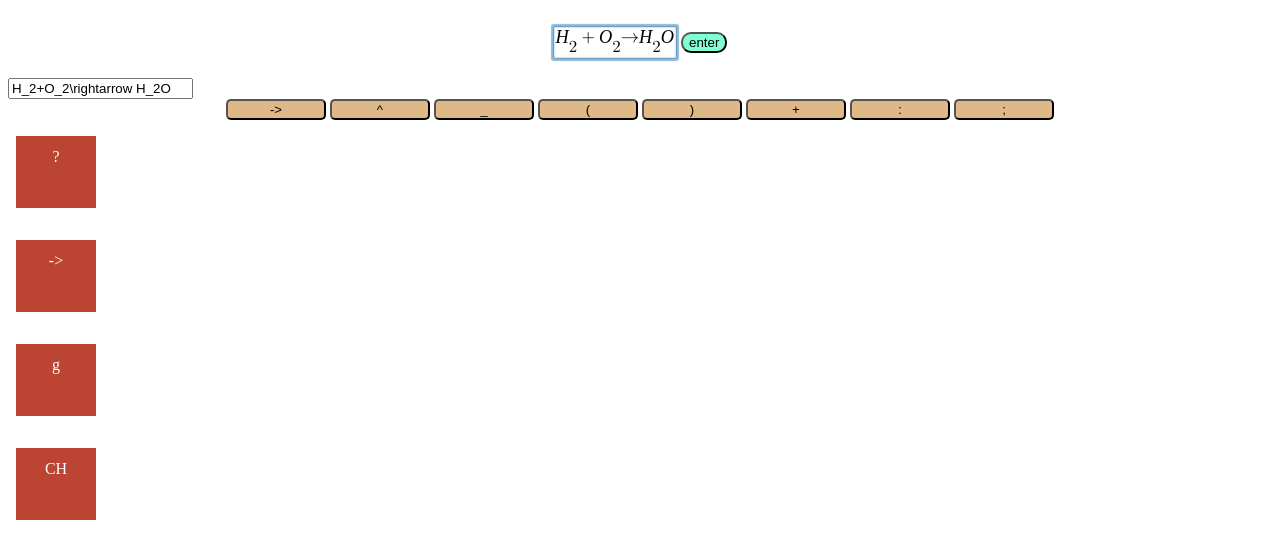
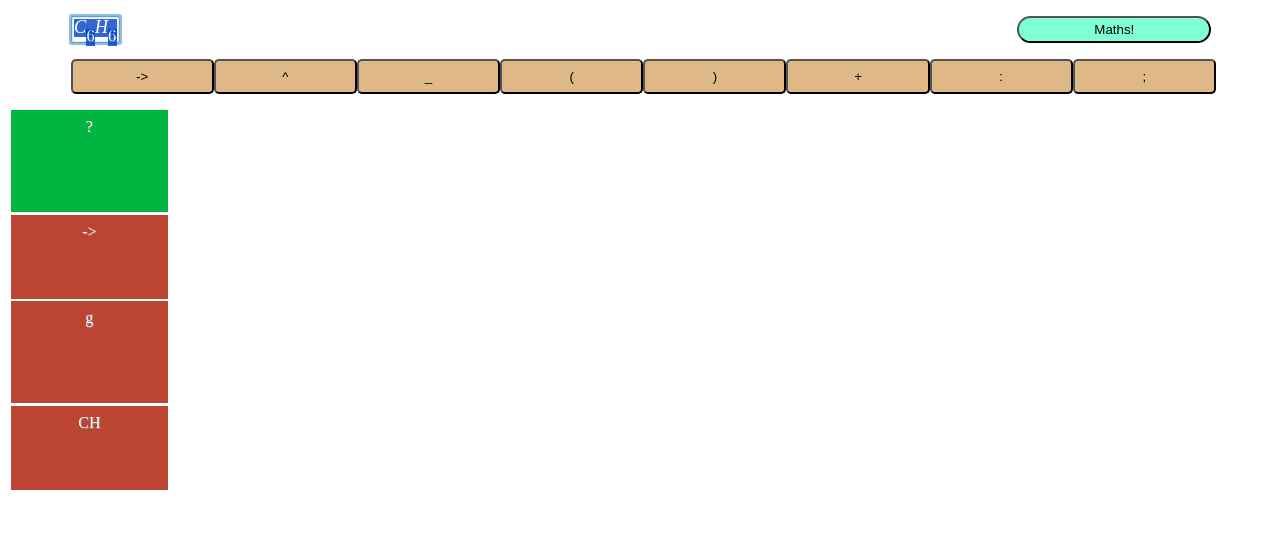
Before and after one commit to 3D-Circle/CHEMaths, a Flask app: page / in a window 1280 px wide. Shown: the top 559 px of the page. Run offline with Flask 2, Linux system fonts and the light colour scheme.

Commit message:
gridded html, upgraded front and back end

```diff
--- a/CHEMaths_website.py
+++ b/CHEMaths_website.py
@@ -1,12 +1,13 @@
 # -*- coding: utf-8 -*-
-from flask import Flask, render_template, request
+from flask import Flask, render_template, request, redirect
 from CHEMaths import smart_calculate, process_and_balance_equation, get_ratio, Alkane
 app = Flask(__name__)
 
 
-def latex2chem(latex):
+def latex2chem(latex: str) -> dict:
     """parses latex input for future uses"""
-    return latex
+
+    return {}
 
 
 @app.route("/")
@@ -18,10 +19,25 @@
 @app.route("/", methods=['POST'])
 def process():
     """processes input from home page"""
-    chem_input = request.form['input']
+    raw_input = request.form['input']
+    print(raw_input)
     # processed_input = latex2chem(chem_input)
-    print(chem_input)
-    return render_template('index.html', name="result")  # TODO: render new result
+    mode, latex_input = raw_input.split("||")
+    if mode == "molecule":
+        pass
+    elif mode == "equation":
+        return process_and_balance_equation(latex_input, latex2chem)
+    elif mode == "empirical":
+        pass
+    elif mode == "alkane":
+        input_arguments = latex_input.split("::")
+        size = int(input_arguments[1]) if len(input_arguments) == 2 else 1
+        return "<div style='font-family: courier'>"\
+               + Alkane(size).__str__().replace('\n', '<br/>')\
+               + "</div>"
+    else:
+        return render_template('index.html', name="homepage")
+    # return redirect('index.html', code=302, Response=None)  # TODO render results
 
 if __name__ == "__main__":
     app.run()
--- a/requirements.txt
+++ b/requirements.txt
@@ -1 +1 @@
-PyQt5==5.8.1
+Flask
--- a/static/ChemInput.css
+++ b/static/ChemInput.css
@@ -1,32 +1,117 @@
-#input {
-
+* {
+    box-sizing: border-box;
 }
 
-.buttons {
-    padding-bottom: 1em
+/*For you the reader of my code (bonjour Mr Trak),
+Why not make a js for this?
+Don't forget about your tasks on heroku and float point :) */
+.col-1_24 {width: 4.17%;}
+.col-11_96 {width: 11.46%;}
+.col-1_8 {width: 12.5%};
+
+.col-1 {width: 8.33%;}
+.col-2 {width: 16.66%;}
+.col-3 {width: 25%;}
+.col-4 {width: 33.33%;}
+.col-5 {width: 41.66%;}
+.col-6 {width: 50%;}
+.col-7 {width: 58.33%;}
+.col-8 {width: 66.66%;}
+.col-9 {width: 75%;}
+.col-10 {width: 83.33%;}
+.col-11 {width: 91.66%;}
+.col-12 {width: 100%;}
+
+[class*="col-"] {
+    float: left;
+    padding: 8px;
 }
 
-.buttons button {
+.row {
+    display: flex;
+    margin-top: 2.5px;
+    margin-bottom: 2px;
+    padding-left: 2.5px;
+}
+
+#input {
+    height: 27px;
+}
+
+#enter {
+    border-radius: 25px;
+    height: 27px;
+    background-color: aquamarine;
+    width: 100%;
+}
+
+#enter:hover {
+    animation: rainbow 3s linear 0s infinite;
+}
+
+@keyframes rainbow {
+    from {
+        background-color: rgb(127, 255, 212);
+    }
+    16.6% {
+        background-color: rgb(0, 255, 255);
+    }
+    33.3% {
+        background-color: rgb(0, 255, 0);
+    }
+    50% {
+        background-color: rgb(255, 255, 0);
+    }
+    66.6% {
+        background-color: rgb(255, 0, 0);
+    }
+    83.3% {
+        background-color: rgb(255, 0, 255);
+    }
+    to {
+        background-color: rgb(127, 255, 212);
+    }
+}
+
+#buttons button {
     border-radius: 5px;
     background-color: burlywood;
-    width: 7.5em;
 }
 
-#confirm #enter {
-    border-radius: 10px;
-    background-color: aquamarine
+#buttons button:hover {
+    opacity: 0.8;
+}
+
+#buttons {
+    margin: 0.5em 0.25em 1em 0.5em;
 }
 
 .status {
+    color: white;
+    text-shadow: 1px 1px #888888;
+    text-align: center;
     background-color: #B43;
+    transition: background-color 0.25s;
+}
+
+.mode.selected .status {
+    background-color: #00B540;
+}
+
+.status:hover {
+    opacity: 0.8;
+}
+
+.tooltip {
     text-align: center;
-    color: #ffffff;
-    width: 5em;
-    margin-left: 0.5em;
-    height: 3em;
+    color: white;
+    background-color: darkgrey;
+    visibility: hidden;
+    opacity: 0;
+    transition: opacity 0.5s;
+}
 
-    padding-top: 0.75em;
-    padding-bottom: 0.75em;
-
-    margin-bottom: 2em
+.status:hover .tooltip {
+    visibility: visible;
+    opacity: 1;
 }
--- a/static/ChemInput.js
+++ b/static/ChemInput.js
@@ -1,57 +1,122 @@
+var modes = [
+    "molecule", "equation", "empirical", "alkane"
+];
+var currentMode = "equation";
+
+// update render
+function render(mode) {
+    for (var i = 0; i < modes.length; i++) {
+        var option = modes[i];
+        if (option == mode) {
+            $("#" +  option).addClass("selected");
+        } else {
+            $('#' + option).removeClass("selected");
+        }
+    }
+}
+
 $(document).ready(function () {
-    // input box
+
+    // set up input box
     var MQ = MathQuill.getInterface(2);
     var inputBox = $('#input')[0];
-    var config = {
-        handlers: {edit: function() {
-            console.log(mathField.latex());
-            // update status labels
-        }}
-    };
-    var mathField = MQ.MathField(inputBox, config);
-    mathField.focus();
-    mathField.write("H_2 + O_2 \\rightarrow H_2O");
+    var mainField = MQ.MathField(inputBox, {
+        supSubsRequireOperand: true,
+        charsThatBreakOutOfSupSub: "abcdefghijklmnopqrstuvwxyzABCDEFGHIJKLMNOPQRSTUVWXYZ",
+        handlers: {
+            edit: function () {
+                var latex = mainField.latex();
+                console.log(latex);
 
-    // buttons
+                if (latex.toLowerCase().includes("rightarrow")) {
+                    currentMode = "equation";
+                } else if (latex.toLowerCase().includes("alkane")) {
+                    currentMode = "alkane";
+                } else if (latex.includes(":")) {
+                    currentMode = "empirical";
+                } else if (latex
+                ) {
+                    currentMode = "molecule";
+                } else {
+                    currentMode = null;
+                }
+                render(currentMode);
+            }
+        }
+    });
+
+    mainField.latex("C_6H_6");
+    mainField.focus();
+    mainField.select();
+
+
+    // confirm input
+    $('#mainField').submit(function (event) {
+        $('<input />').attr('type', 'hidden')
+            .attr('name', 'input')
+            .attr('value', currentMode + '||' + mainField.latex())
+            .appendTo(this);
+        return true;
+    });
+
+    // set up buttons for symbols for input box
     $('#rightarrow').click(function () {
-        mathField.cmd('\\rightarrow');
-        mathField.focus();
+        mainField.cmd('\\rightarrow');
+        mainField.focus();
     });
     $('#sup').click(function () {
-        mathField.cmd('^');
-        mathField.focus();
+        mainField.cmd('^');
+        mainField.focus();
     });
     $('#sub').click(function () {
-        mathField.cmd('_');
-        mathField.focus();
+        mainField.cmd('_');
+        mainField.focus();
     });
     $('#left-parenthesis').click(function () {
-        mathField.cmd('(');
-        mathField.focus();
+        mainField.cmd('(');
+        mainField.focus();
     });
     $('#right-parenthesis').click(function () {
-        mathField.cmd('\)');
-        mathField.focus();
+        mainField.cmd(')');
+        mainField.focus();
     });
     $('#plus').click(function () {
-        mathField.cmd('+');
-        mathField.focus();
+        mainField.cmd('+');
+        mainField.focus();
     });
     $('#colon').click(function () {
-        mathField.cmd(':') ;
-        mathField.focus();
+        mainField.cmd(':') ;
+        mainField.focus();
     });
     $('#semi-colon').click(function () {
-        mathField.cmd(';');
-        mathField.focus();
+        mainField.cmd(';');
+        mainField.focus();
     });
 
-    // confirm input
-    var input = $("<input>")
-                    .attr("type", "text")
-                    .attr("name", "input").val(mathField.latex())
-    $("#confirm").append($(input));
-    // TODO:
-    // - ajax to call python functions
-    // - labels
+
+    // show template when status label is clicked
+    $('.status').click(function () {
+        var mode = $(this).parent().parent().attr('id');
+        var text;
+        switch(mode) {
+            case "molecule":
+                text = "O_2";
+                break;
+            case "equation":
+                text = "H_2 + O_2 \\rightarrow H_2O";
+                break;
+            case "empirical":
+                text = "K: 1.82, I: 5.93, O: 2.24";
+                break;
+            case "alkane":
+                text = "alkane::5";
+                break;
+            default:
+                text = "H_2O";
+        }
+        mainField.latex(text);
+        mainField.focus();
+        mainField.moveToLeftEnd();
+        mainField.select();
+    });
 });
--- a/templates/index.html
+++ b/templates/index.html
@@ -1,8 +1,13 @@
 <!DOCTYPE html>
 <html lang="en">
+
 <head>
     <meta charset="UTF-8">
-    <title>ChemInput</title>
+    <meta name="description" content="Doing Chemistry with Maths"/>
+    <meta name="keywords" content="Chemistry,Maths,Calculator"/>
+    <meta name="author" content="Jingjie YANG (j.yang19@ejm.org)"/>
+    <meta name="viewport" content="width=device-width, initial-scale=1.0">
+    <title>CHEMaths</title>
     <link rel="stylesheet" href="/static/MathQuill/mathquill.css"/>
     <link rel="stylesheet" href="/static/ChemInput.css"/>
     <link rel="shortcut icon" type="image/png" href="/static/icon.png"/>
@@ -10,48 +15,78 @@
     <script src="/static/MathQuill/mathquill.js"></script>
     <script src="/static/ChemInput.js"></script>
 </head>
+
 <body>
-    <form action="." method="POST" id="confirm">
-        <center>
-            <p type="text" name="text" id='input'></p>
-            <input type="button" value="enter" id='enter'/>
-        </center>
+    <!--Main input field-->
+    <form action="." method="POST" id="mainField">
+        <div class="row">
+            <div class="col-1_24"></div>
+            <div class="col-9">
+                <span id='input'></span>
+            </div>
+            <div class="col-2">
+                <input type="submit" value="Maths!" id="enter"/>
+            </div>
+            <div class="col-1_24"></div>
+        </div>
     </form>
 
-    <center>
-        <div class='buttons'>
-        <button id='rightarrow'>-></button>
-        <button id='sup'>^</button>
-        <button id='sub'>_</button>
-        <button id='left-parenthesis'>(</button>
-        <button id='right-parenthesis'>)</button>
-        <button id='plus'>+</button>
-        <button id='colon'>:</button>
-        <button id='semi-colon'>;</button>
+    <!--Buttons for input field-->
+    <div id="buttons" class="row">
+        <div class="col-1_24"></div>
+        <button id='rightarrow' class="col-11_96">-></button>
+        <button id='sup' class="col-11_96">^</button>
+        <button id='sub' class="col-11_96">_</button>
+        <button id='left-parenthesis' class="col-11_96">(</button>
+        <button id='right-parenthesis' class="col-11_96">)</button>
+        <button id='plus' class="col-11_96">+</button>
+        <button id='colon' class="col-11_96">:</button>
+        <button id='semi-colon' class="col-11_96">;</button>
+        <div class="col-1_24" class="col-11_96"></div>
     </div>
-    </center>
 
-    <div id="molecule">
-        <div class="status">
+    <div id="molecule" class="mode">
+        <div class="row">
+
+            <div class="status col-1_8">
                 ?
+                <p class="tooltip">
+                    Information on Molecule
+                </p>
+            </div>
         </div>
     </div>
 
-    <div id="equation">
-        <div class="status">
+    <div id="equation" class="mode">
+        <div class="row">
+            <div class="status col-1_8">
                 ->
+                <p class="tooltip">
+                    Balance Equation
+                </p>
+            </div>
         </div>
     </div>
 
-    <div id="empirical">
-        <div class="status">
+    <div id="empirical" class="mode">
+        <div class="row">
+            <div class="status col-1_8">
                 g
+                <p class="tooltip">
+                    Determine Empirical Formula
+                </p>
+            </div>
         </div>
     </div>
 
-    <div id="alkane">
-        <div class="status">
+    <div id="alkane" class="mode">
+        <div class="row">
+            <div class="status col-1_8">
                 CH
+                <p class="tooltip">
+                    Alkane
+                </p>
+            </div>
         </div>
     </div>
 </body>
```
Also changed, not shown: src/ChemInput.css (deleted, +0 -33 lines), src/ChemInput.js (deleted, +0 -61 lines), README.md. Lines whose indentation alone changed are shown as unchanged.
